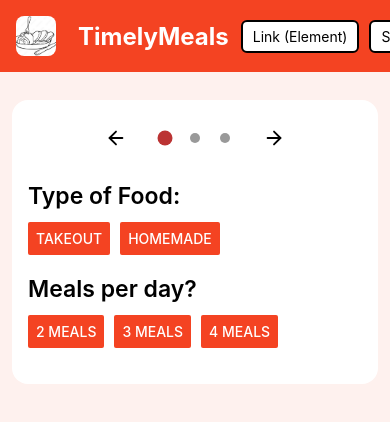
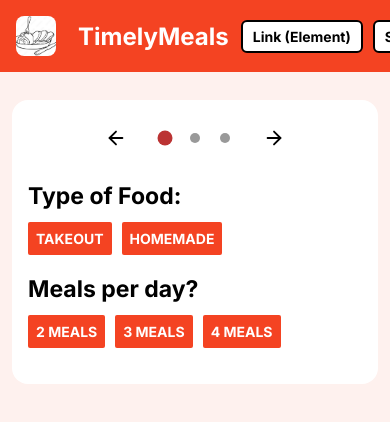
Before and after one commit to maxma233/timelyMeal, a React Native app drawn with its web renderer in the folder pipeline-prototype/: screen /Questionnaire in a window 390 px wide. Built offline with nearby package versions, Linux system fonts and the light colour scheme; some packages are replaced by stand-ins of ours; no server answers.

Commit message:
task45 done CLoses #45 (#58)

```diff
--- a/pipeline-prototype/App.js
+++ b/pipeline-prototype/App.js
@@ -1,5 +1,5 @@
 import React, { createContext, useEffect } from 'react';
-import { Text } from 'react-native';
+import { Platform, Text } from 'react-native';
 import { NavigationContainer } from '@react-navigation/native';
 import { createNativeStackNavigator } from '@react-navigation/native-stack';
 import HomePage from './components/HomePage';
@@ -20,10 +20,11 @@ export default function App() {
     if (!fontsLoaded) {
       return;
     }
+    const defaultFontFamily = Platform.OS === 'web' ? 'Inter' : 'Inter_700Bold';
     const defaultTextProps = Text.defaultProps || {};
     Text.defaultProps = {
       ...defaultTextProps,
-      style: [{ fontFamily: 'Inter_400Regular' }, defaultTextProps.style],
+      style: [{ fontFamily: defaultFontFamily, fontWeight: '700' }, defaultTextProps.style],
     };
   }, [fontsLoaded]);
 
--- a/pipeline-prototype/global.css
+++ b/pipeline-prototype/global.css
@@ -1,4 +1,19 @@
+@import url('https://fonts.googleapis.com/css2?family=Inter:wght@400;600;700&display=swap');
+
 /* This file adds the requisite utility classes for Tailwind to work. */
 @tailwind base;
 @tailwind components;
 @tailwind utilities;
+
+html,
+body,
+#root {
+	font-family: 'Inter', -apple-system, BlinkMacSystemFont, 'Segoe UI', Roboto, sans-serif;
+	font-weight: 700;
+}
+
+#root,
+#root * {
+	font-family: 'Inter', -apple-system, BlinkMacSystemFont, 'Segoe UI', Roboto, sans-serif !important;
+	font-weight: 700 !important;
+}
--- a/pipeline-prototype/tailwind.config.js
+++ b/pipeline-prototype/tailwind.config.js
@@ -1,3 +1,5 @@
+const defaultTheme = require('tailwindcss/defaultTheme');
+
 /** @type {import('tailwindcss').Config} */
 module.exports = {
   content: [
@@ -8,7 +10,9 @@ module.exports = {
   ],
   theme: {
     extend: {
-
+      fontFamily: {
+        sans: ['Inter', ...defaultTheme.fontFamily.sans],
+      },
     },
   },
   plugins: [],
```
